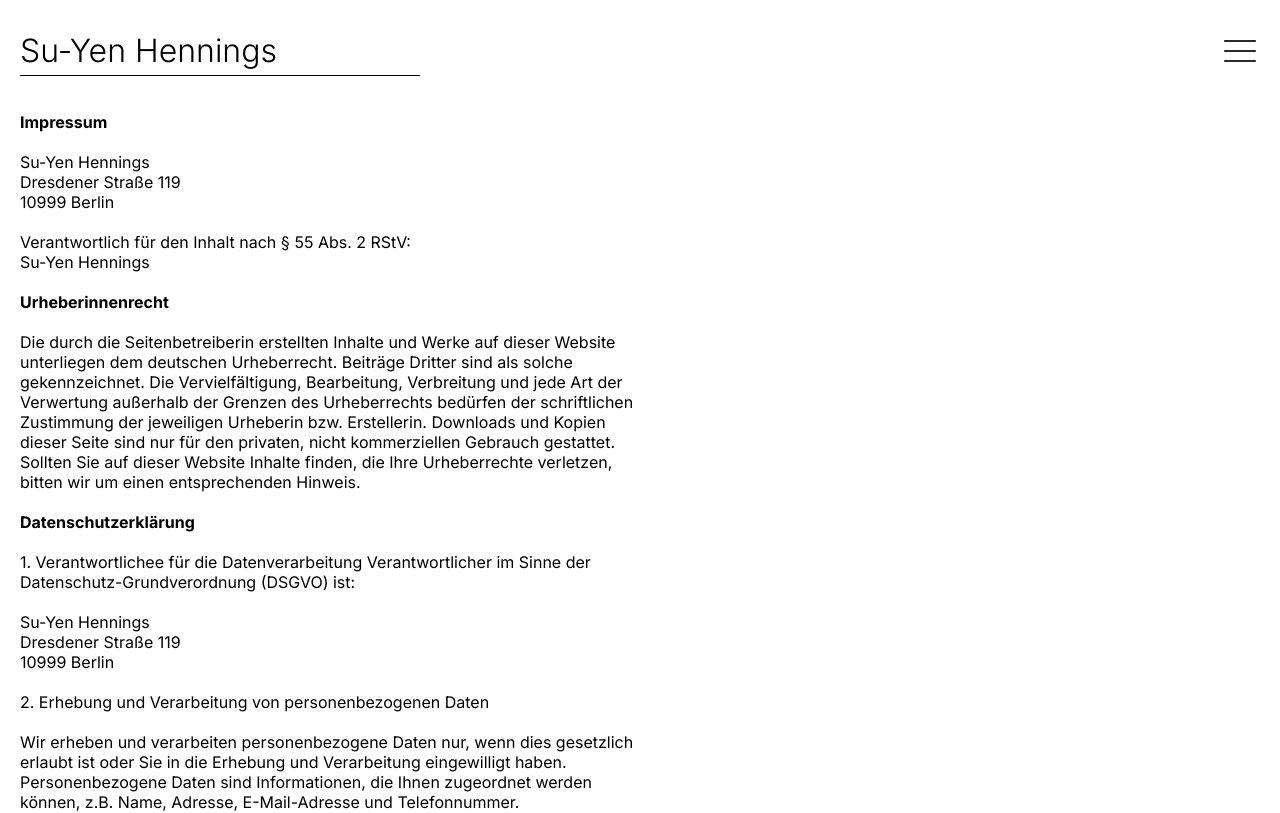
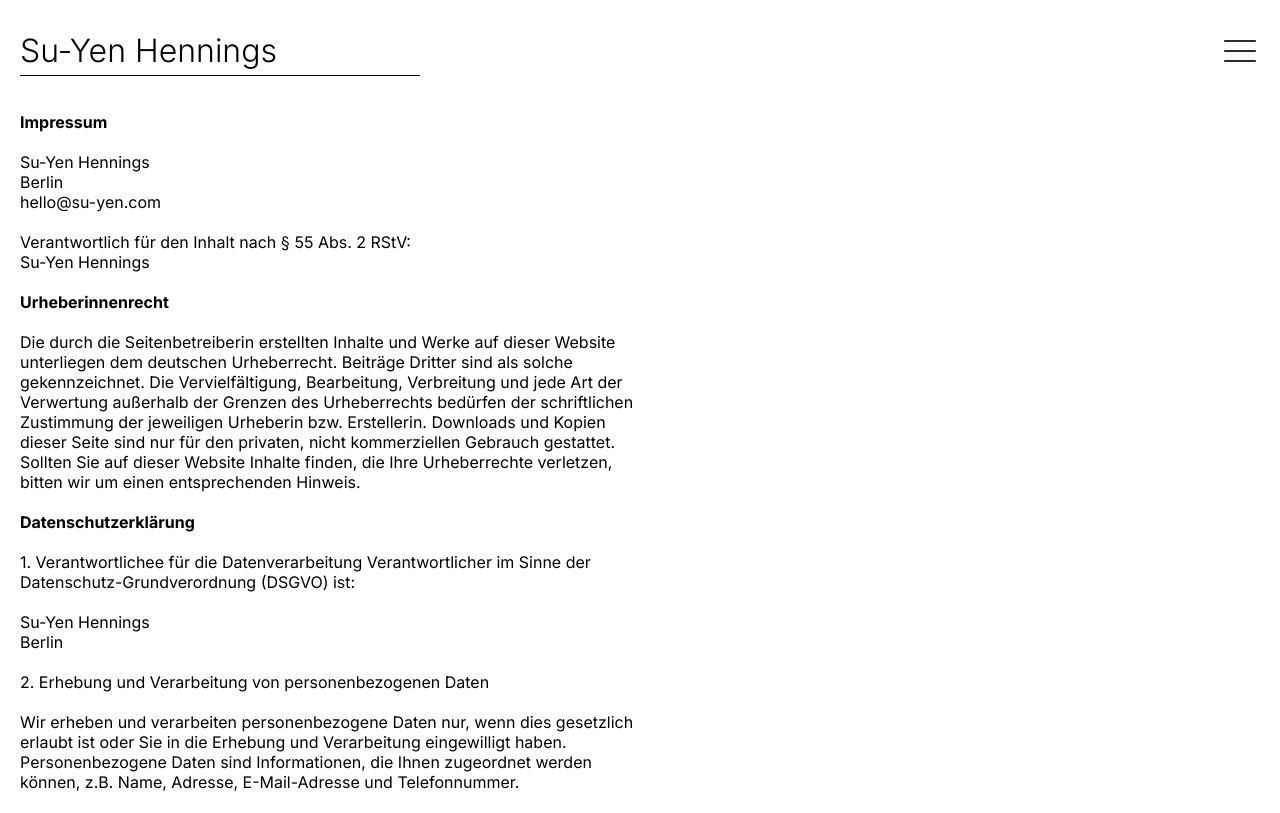
Before and after one commit to ragnamarie/su-yen-website, a Next.js app: page /imprint in a window 1280 px wide. Shown: the top 813 px of the page. Built offline with nearby package versions, Linux system fonts and the light colour scheme.

Commit message:
deleted email address

```diff
--- a/pages/imprint.js
+++ b/pages/imprint.js
@@ -19,7 +19,7 @@ export default function ImprintPage() {
         <b>Impressum</b>
         <br></br>
         <br></br>
-        Su-Yen Hennings<br></br> Dresdener Straße 119<br></br> 10999 Berlin
+        Su-Yen Hennings<br></br>Berlin <br></br>hello@su-yen.com
         <br></br>
         <br></br>Verantwortlich für den Inhalt nach § 55 Abs. 2 RStV:<br></br>
         Su-Yen Hennings<br></br>
@@ -42,7 +42,7 @@ export default function ImprintPage() {
         <br></br>1. Verantwortlichee für die Datenverarbeitung Verantwortlicher
         im Sinne der Datenschutz-Grundverordnung (DSGVO) ist: <br></br>
         <br></br>
-        Su-Yen Hennings<br></br> Dresdener Straße 119<br></br> 10999 Berlin
+        Su-Yen Hennings<br></br>Berlin
         <br></br>
         <br></br>2. Erhebung und Verarbeitung von personenbezogenen Daten{" "}
         <br></br>
```
